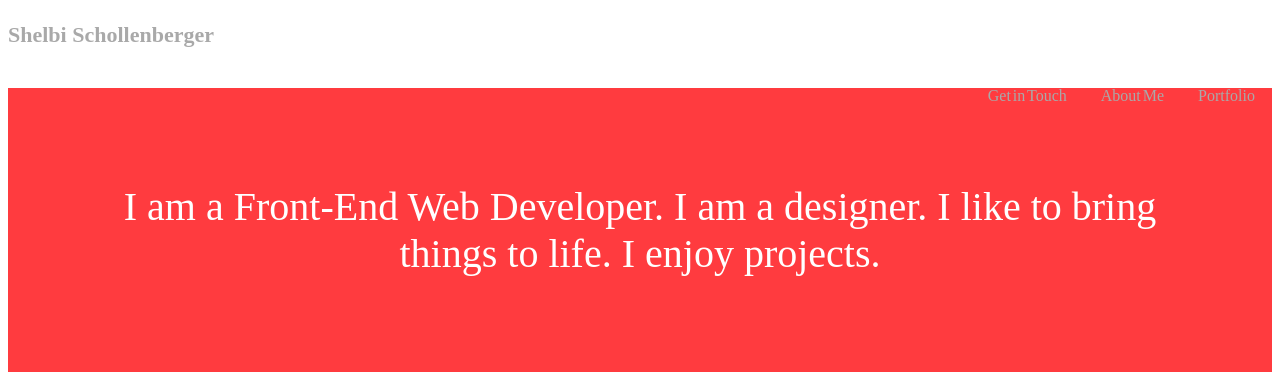
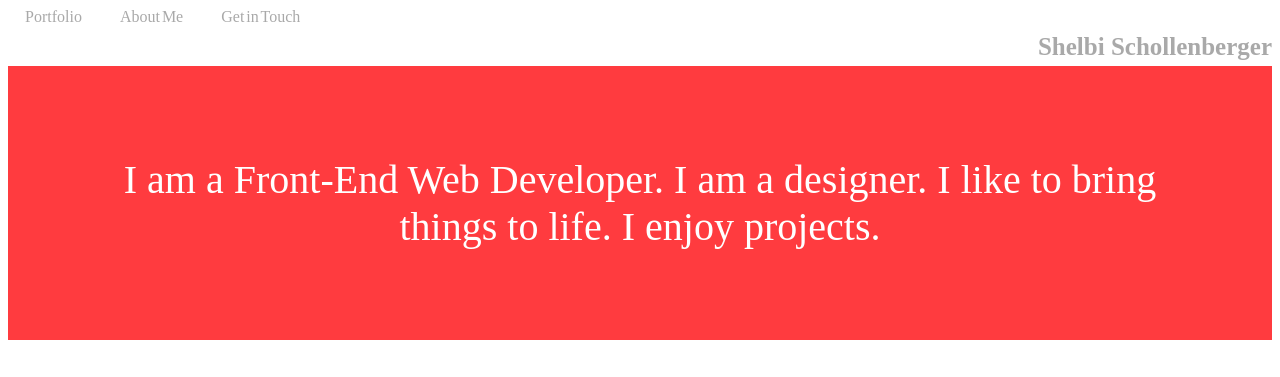
Before and after one commit to shelbijo6/website-design2, a plain HTML site: page index.html in a window 1280 px wide. Shown: the top 377 px of the page. Drawn offline with Linux system fonts and the light colour scheme; grey boxes are pictures that could not be loaded; a web font is replaced by a local one.

Commit message:
trying to fix nav bar issues along with issues when viewed on a smaller screen. the images dont stack

```diff
--- a/css/styles.css
+++ b/css/styles.css
@@ -4,7 +4,8 @@
 
 h3 {
   color: #a9a9a9;
-  font-size: 22px;
+  font-size: 25px;
+  float: right;
 }
 
 a {
@@ -12,15 +13,17 @@ a {
   word-spacing: -2px;
   text-decoration: none;
   padding: 17px;
-  float: right;
 }
 
 a:hover {
-  color: #fff;
+  text-decoration: underline;
+}
+
+p {
+  padding: 90px;
 }
 
 #wrapper {
-  padding: 95px;
   background: #ff3b3f;
   text-align: center;
   font-size: 40px;
@@ -36,6 +39,7 @@ img {
   height: 200px;
   width: 300px;
   padding: 25px;
+  max-width: 100%;
 }
 
 footer {
--- a/index.html
+++ b/index.html
@@ -11,15 +11,16 @@
 
     <body>
       <header>
-        <div id="navbar-left">
+        <span id="navbar-left">
           <h3>Shelbi Schollenberger</h3>
-        </div>
-        <span id="navbar-right">
-          <a href="#">Portfolio</a>
-          <a href="#">About Me</a>
-          <a href="#">Get in Touch</a>
         </span>
       </header>
+
+      <nav>
+        <a href="#">Portfolio</a>
+        <a href="#">About Me</a>
+        <a href="#">Get in Touch</a>
+      </nav>
 
       <section>
         <p id ="wrapper">
```
Also changed, not shown: 1 other file.
